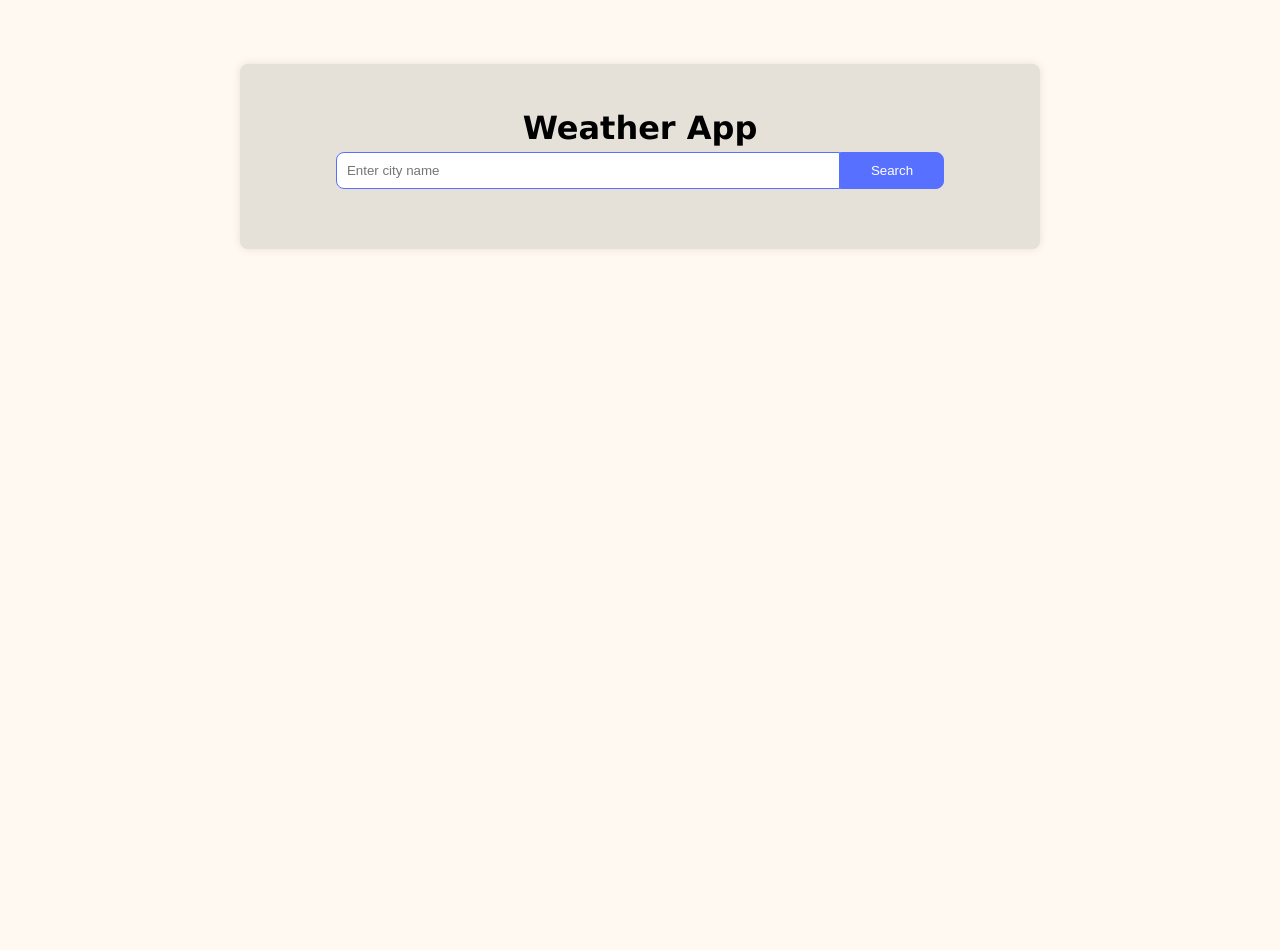
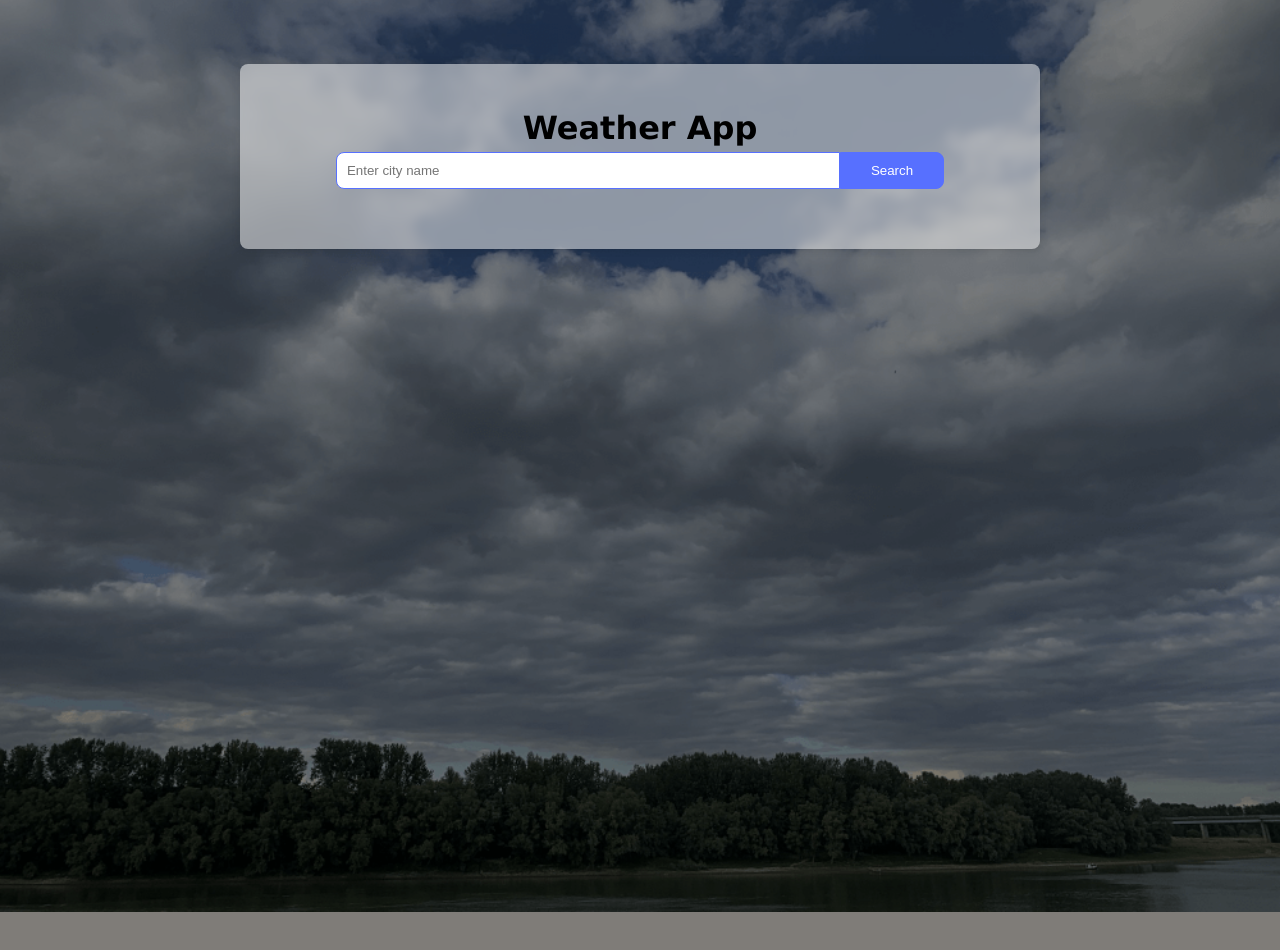
Before and after one commit to Adekoye-Adewale/bim-challenge, a plain HTML site: page weather-app/index.html in a window 1280 px wide. Shown: the top 950 px of the page. Before the commit the page ends 800 px from the top, so only its background shows below. Drawn offline with Linux system fonts and the light colour scheme.

Commit message:
Improved UI

```diff
--- a/weather-app/style.css
+++ b/weather-app/style.css
@@ -1,14 +1,31 @@
 body{
+        position: relative;
+        height: 100vh;
         padding-inline: 20px;
+        background-image: url(./img/Clear.png);
+        background-position: center;
+        background-size: cover;
+        background-repeat: no-repeat;
+        overflow: hidden;
+        transition: all 350ms ease-in-out;
+}
+.bg_overlay{
+        position: absolute;
+        inset: 0;
+        background-color: rgba(0, 0, 0, 0.5);
+        transform: translateY(-200px);
+        height: 200vh;
 }
 .weather_app{
-        background-color: var(--bg-100);
+        background-color: rgba(255, 255, 255, 0.5);
         padding: 40px;
         margin: 4rem auto;
         border-radius: 8px;
         box-shadow: 0 0 10px rgba(0, 0, 0, 0.1);
         text-align: center;
         max-width: 800px;
+        -webkit-backdrop-filter: blur(5px);
+        backdrop-filter: blur(5px);
 }
 .search_box{
         margin-bottom: 20px;
@@ -41,7 +58,7 @@ button:hover {
 }
 .last_updated{
         font-size: 0.8rem;
-        color: var(--bg-500);
+        color: var(--bg-800);
 }
 .weather_info {
         margin-top: 20px;
@@ -59,7 +76,7 @@ button:hover {
 }
 .weather_info_list{
         flex: 1 0 165px;
-        border: solid 1px var(--pri-color-400);
+        border: solid 1px #090F33;
         border-radius: 10px;
         padding: 10px 5px;
         overflow: hidden;
@@ -69,7 +86,7 @@ button:hover {
         font-weight: 600;
 }
 .weather_info_list span{
-        color: var(--pri-color);
+        color: #090F33;
         font-size: 1.2rem;
         font-weight: 700;
 }
```
